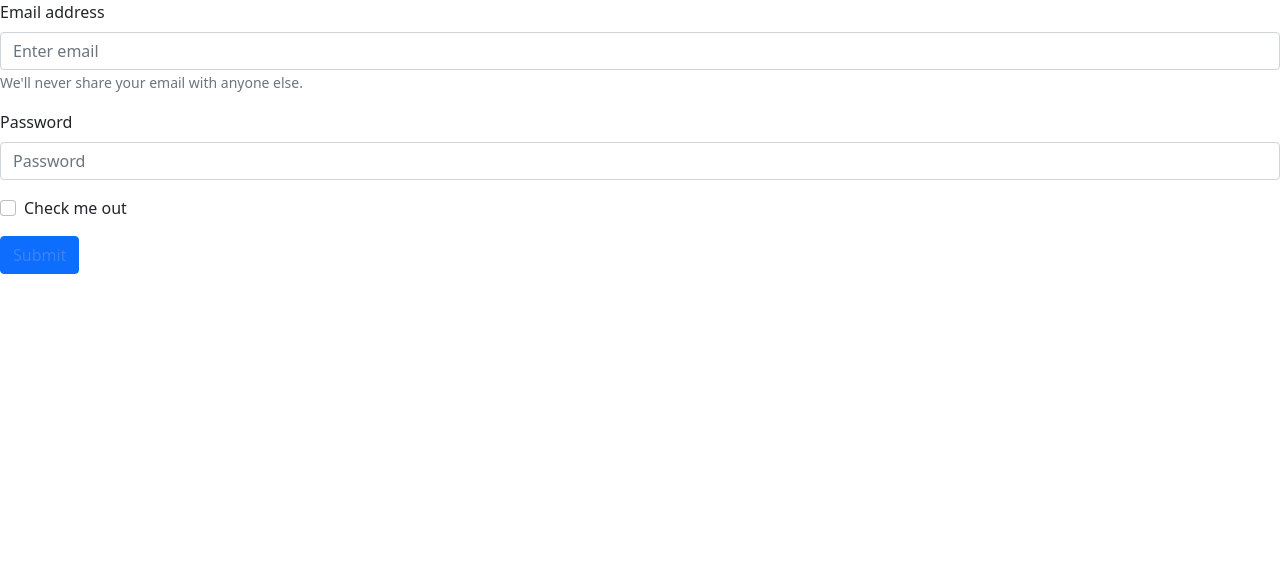
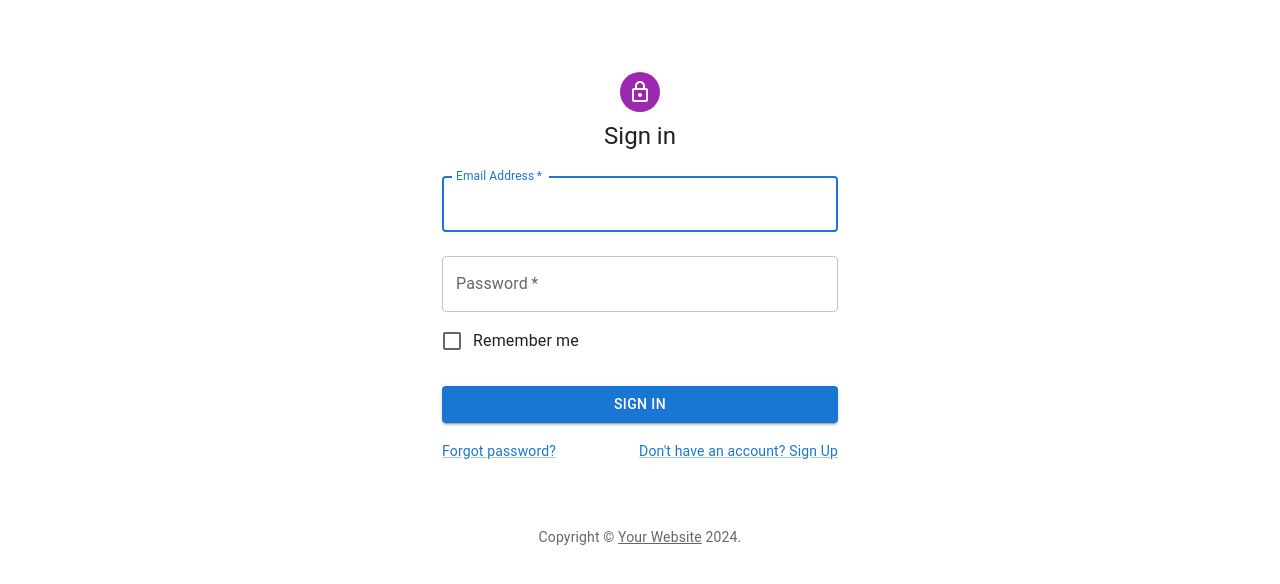
Before and after one commit to Manab-upadhyay/ausfinal, a React (Create React App) app: page /login in a window 1280 px wide. Shown: the top 584 px of the page. Built offline with nearby package versions, Linux system fonts and the light colour scheme.

Commit message:
changed sigin page

```diff
--- a/package.json
+++ b/package.json
@@ -11,7 +11,7 @@
     "@headlessui/react": "^1.7.17",
     "@heroicons/react": "^2.1.1",
     "@mui/icons-material": "^5.15.3",
-    "@mui/material": "^5.15.3",
+    "@mui/material": "^5.15.6",
     "@mui/styled-engine-sc": "^6.0.0-alpha.11",
     "@testing-library/jest-dom": "^5.17.0",
     "@testing-library/react": "^13.4.0",
--- a/src/App.js
+++ b/src/App.js
@@ -7,6 +7,7 @@
 import Login from "./components/login";
 import Admin from "./admin";
 import CustomForm from "./form";
+import SignIn from "./sigup";
 
 function Home() {
   return (
@@ -24,7 +25,7 @@
     <Router>
       <Routes>
         <Route path="/" element={<Home />} />
-        <Route path="/login" element={<Login />} />
+        <Route path="/login" element={<SignIn />} />
         <Route path="/admin" element={<Admin />} />
         <Route path="/form" element={<CustomForm />} />
 
--- a/src/form.js
+++ b/src/form.js
@@ -1,6 +1,7 @@
 import Form from 'react-bootstrap/Form';
 import InputGroup from 'react-bootstrap/InputGroup';
 import Dropdown from 'react-multilevel-dropdown';
+
 
 function CustomForm() {
   return (
--- /dev/null
+++ b/src/sigup.js
@@ -0,0 +1,112 @@
+import * as React from 'react';
+import Avatar from '@mui/material/Avatar';
+import Button from '@mui/material/Button';
+import CssBaseline from '@mui/material/CssBaseline';
+import TextField from '@mui/material/TextField';
+import FormControlLabel from '@mui/material/FormControlLabel';
+import Checkbox from '@mui/material/Checkbox';
+import Link from '@mui/material/Link';
+import Grid from '@mui/material/Grid';
+import Box from '@mui/material/Box';
+import LockOutlinedIcon from '@mui/icons-material/LockOutlined';
+import Typography from '@mui/material/Typography';
+import Container from '@mui/material/Container';
+import { createTheme, ThemeProvider } from '@mui/material/styles';
+
+function Copyright(props) {
+  return (
+    <Typography variant="body2" color="text.secondary" align="center" {...props}>
+      {'Copyright © '}
+      <Link color="inherit" href="https://mui.com/">
+        Your Website
+      </Link>{' '}
+      {new Date().getFullYear()}
+      {'.'}
+    </Typography>
+  );
+}
+
+// TODO remove, this demo shouldn't need to reset the theme.
+
+const defaultTheme = createTheme();
+
+export default function SignIn() {
+  const handleSubmit = (event) => {
+    event.preventDefault();
+    const data = new FormData(event.currentTarget);
+    console.log({
+      email: data.get('email'),
+      password: data.get('password'),
+    });
+  };
+
+  return (
+    <ThemeProvider theme={defaultTheme}>
+      <Container component="main" maxWidth="xs">
+        <CssBaseline />
+        <Box
+          sx={{
+            marginTop: 8,
+            display: 'flex',
+            flexDirection: 'column',
+            alignItems: 'center',
+          }}
+        >
+          <Avatar sx={{ m: 1, bgcolor: 'secondary.main' }}>
+            <LockOutlinedIcon />
+          </Avatar>
+          <Typography component="h1" variant="h5">
+            Sign in
+          </Typography>
+          <Box component="form" onSubmit={handleSubmit} noValidate sx={{ mt: 1 }}>
+            <TextField
+              margin="normal"
+              required
+              fullWidth
+              id="email"
+              label="Email Address"
+              name="email"
+              autoComplete="email"
+              autoFocus
+            />
+            <TextField
+              margin="normal"
+              required
+              fullWidth
+              name="password"
+              label="Password"
+              type="password"
+              id="password"
+              autoComplete="current-password"
+            />
+            <FormControlLabel
+              control={<Checkbox value="remember" color="primary" />}
+              label="Remember me"
+            />
+            <Button
+              type="submit"
+              fullWidth
+              variant="contained"
+              sx={{ mt: 3, mb: 2 }}
+            >
+              Sign In
+            </Button>
+            <Grid container>
+              <Grid item xs>
+                <Link href="#" variant="body2">
+                  Forgot password?
+                </Link>
+              </Grid>
+              <Grid item>
+                <Link href="#" variant="body2">
+                  {"Don't have an account? Sign Up"}
+                </Link>
+              </Grid>
+            </Grid>
+          </Box>
+        </Box>
+        <Copyright sx={{ mt: 8, mb: 4 }} />
+      </Container>
+    </ThemeProvider>
+  );
+}
```
Also changed, not shown: 1 other file (tests, documents, lock files or other folders).
